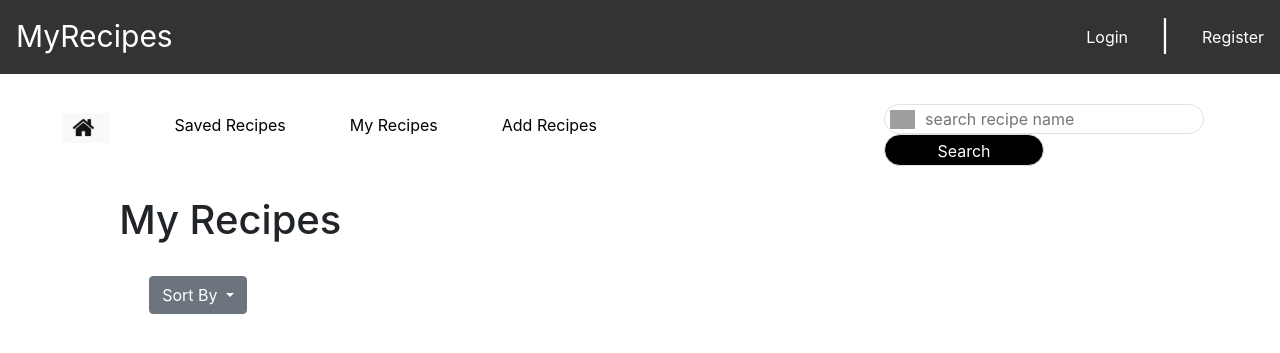
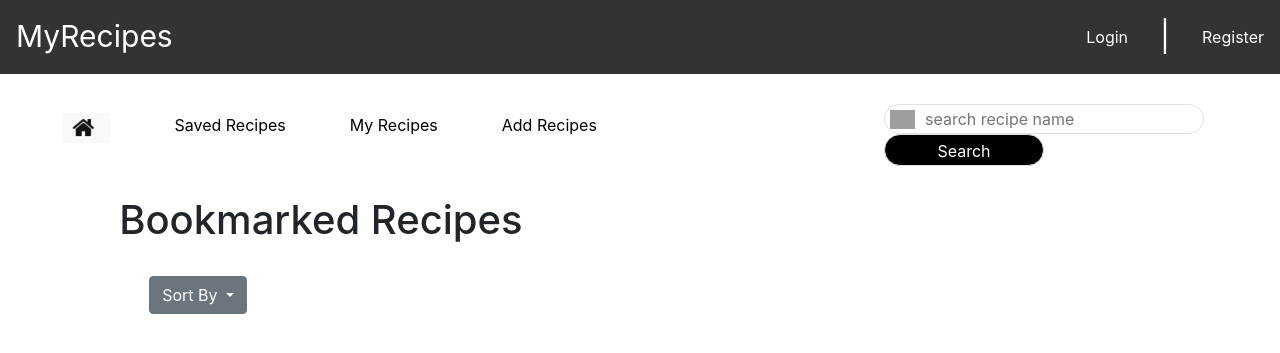
Before and after one commit to 2253612C/ITECHGroupProject, a Django app: template templates/recipeSite/savedRecipes.html in a window 1280 px wide. Shown: the top 353 px of the page. Run offline with Django 3.2, Linux system fonts and the light colour scheme; the template is opened without the code that fills it, so the values that code supplies are empty; parts of the project's set-up code (start-up, migrations or seed data) failed here and were passed over; some libraries are stand-ins or nearby versions; grey boxes are pictures that could not be loaded.

Commit message:
changed wrong title

```diff
--- a/templates/recipeSite/savedRecipes.html
+++ b/templates/recipeSite/savedRecipes.html
@@ -15,7 +15,7 @@ Bookmarked Recipes
 
 <div class="row">
     <div class="offset-1 mb-5">
-     <h1>My Recipes</h1>
+     <h1>Bookmarked Recipes</h1>
     </br>
     <div class="dropdown">
         <button class="btn btn-secondary dropdown-toggle" type="button" id="dropdownMenuButton" data-toggle="dropdown" aria-haspopup="true" aria-expanded="false">
@@ -33,6 +33,6 @@ Bookmarked Recipes
     </div>
    </br>
    </div>
-{% draw_recipe_cards recipeList user %}
+{% draw_recipe_cards recipeList user %} <!-- this draws the recipe cards passed into the template -->
 
 {% endblock %}
```
